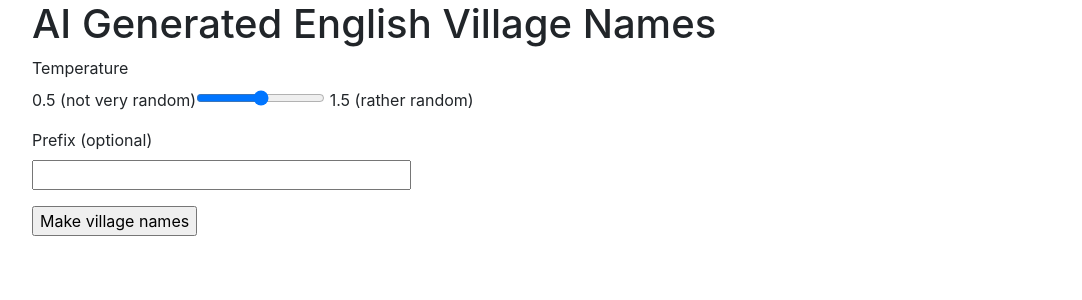
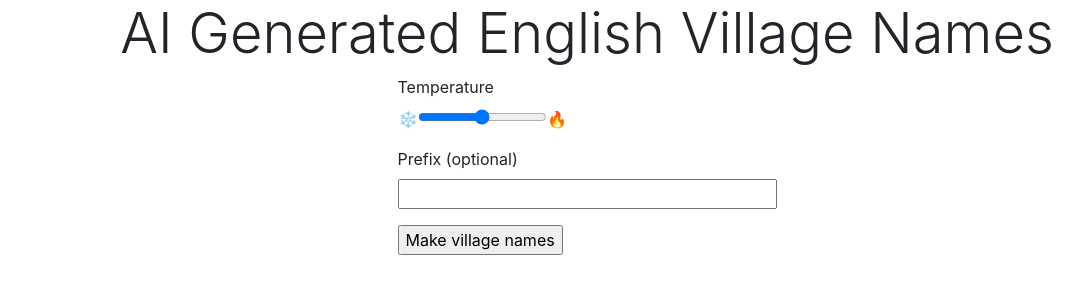
Before and after one commit to mattallinson/village-app, a Flask app: page / in a window 1280 px wide. Shown: the top 300 px of the page, without its empty margins (53-1135 px from the left). Run offline with Flask 2, Linux system fonts and the light colour scheme.

Commit message:
centers content

```diff
--- a/templates/base.html
+++ b/templates/base.html
@@ -7,18 +7,29 @@
     <!-- Bootstrap CSS -->
     <link rel="stylesheet" href="https://cdn.jsdelivr.net/npm/bootstrap@4.5.3/dist/css/bootstrap.min.css" integrity="sha384-TX8t27EcRE3e/ihU7zmQxVncDAy5uIKz4rEkgIXeMed4M0jlfIDPvg6uqKI2xXr2" crossorigin="anonymous">
 
+    <style>
+      ul.villages{
+          list-style-type: none;
+          margin: 0;
+          padding: 0;
+      }
+    </style>
+
     <link rel="icon" type="image/gif" href="static/favicon.gif"/>
 
       <title>AI English Village Names</title>
     </head>
     <body>
       <div class="container">
-      <h1>AI Generated English Village Names</h1>
+          <div class="row justify-content-md-center">
+            <h1 class="display-4">AI Generated English Village Names</h1>
+          </div>
+          <div class="row justify-content-md-center">
             <form action="" method="post" novalidate>
               {{ form.hidden_tag() }}
               <p>
                 {{ form.temperature.label }}<br>
-          0.5 (not very random){{ form.temperature(min=0.5, max=1.5, size=32) }} 1.5 (rather random)
+                ❄️{{ form.temperature(min=0.5, max=1.5, size=32) }}🔥
               </p>
               <p>
                   {{ form.prefix.label }}<br>
@@ -26,12 +37,15 @@
               </p>
               <p>{{ form.submit() }}</p>
             </form>
-          <div>
-            <ul>
+
+          </div>
+                <div class="row justify-content-md-center">
+                  <ul class="villages">
                     {% for village in villages %}
                     <li>{{ village}}</li>
                     {% endfor %}
                   </ul>
+                </div>
           </div>
         </div>
 
```
Also changed, not shown: static/favicon.ico (deleted). Lines whose indentation alone changed are shown as unchanged.
